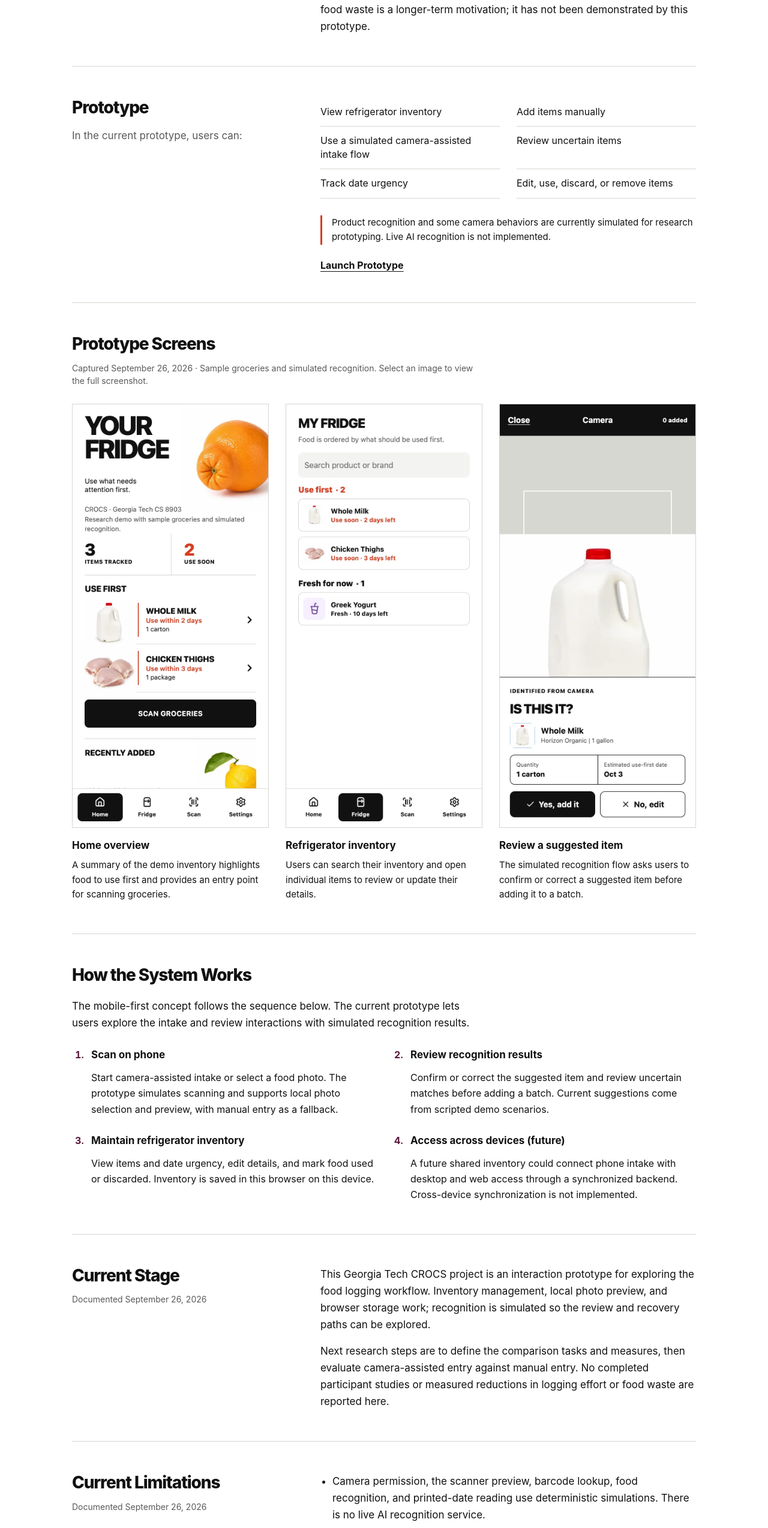
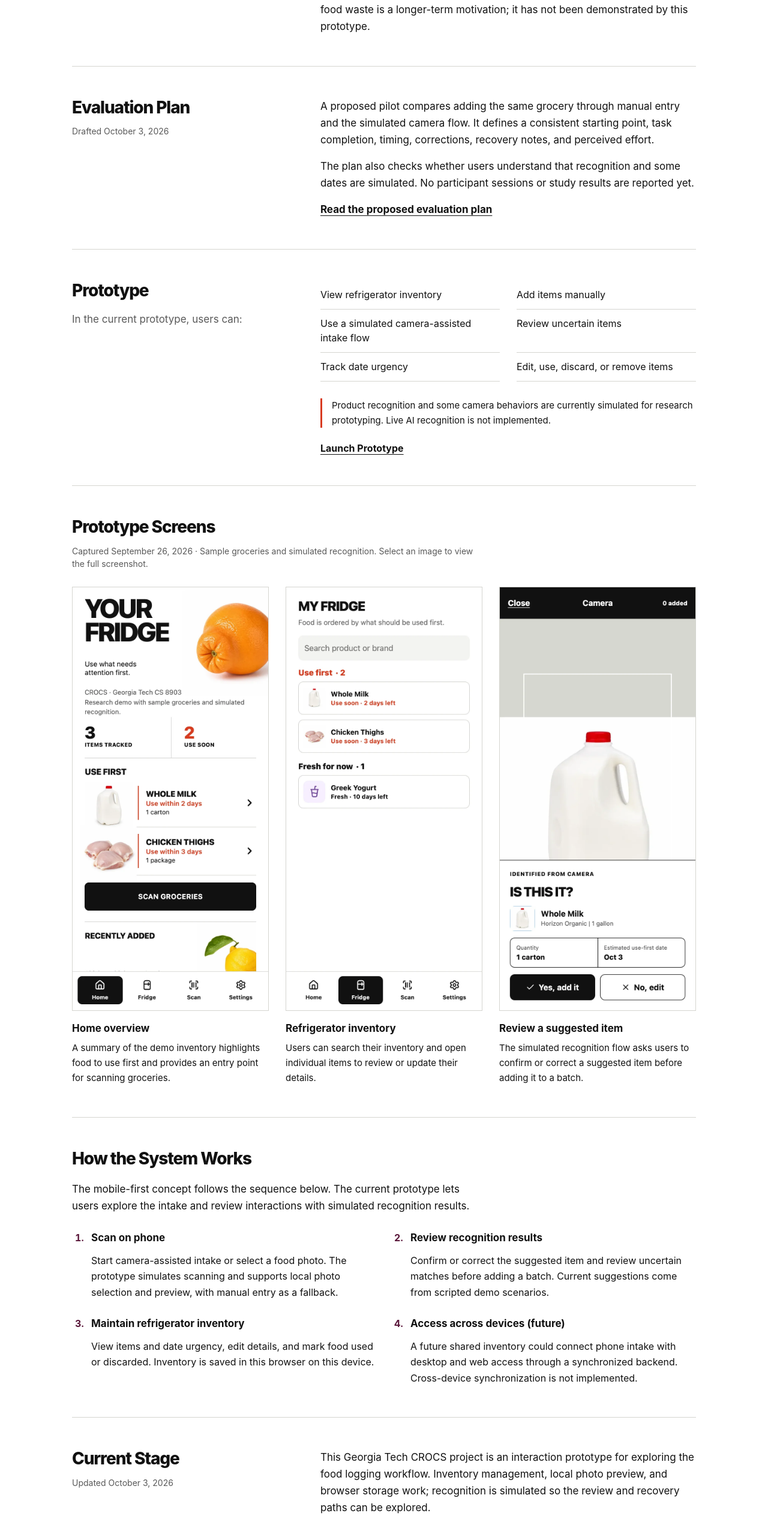
Before and after one commit to jasontello/crocs-gatech-masters-project, a React (Vite) app in the folder 04_Development/app/: page / in a window 1280 px wide. Shown: the part 1110-3657 px from the top of the page at 60% size. Built offline with nearby package versions, Linux system fonts and the light colour scheme.

Commit message:
Draft CROCS evaluation protocol and link it from research page

```diff
--- a/04_Development/app/src/features/landing/LandingPage.tsx
+++ b/04_Development/app/src/features/landing/LandingPage.tsx
@@ -2,6 +2,7 @@ import "./landing.css";
 
 const prototypeUrl = `${import.meta.env.BASE_URL}?prototype`;
 const repositoryUrl = "https://github.com/jasontello/crocs-gatech-masters-project";
+const evaluationPlanUrl = `${repositoryUrl}/blob/main/04_Development/app/docs/evaluation-plan.md`;
 
 const prototypeFeatures = [
   "View refrigerator inventory",
@@ -102,6 +103,27 @@ export function LandingPage() {
             </div>
           </section>
 
+          <section className="landing-section landing-section-split" aria-labelledby="evaluation-heading">
+            <div>
+              <h2 id="evaluation-heading">Evaluation Plan</h2>
+              <p className="landing-status-date">
+                Drafted <time dateTime="2026-10-03">October 3, 2026</time>
+              </p>
+            </div>
+            <div className="landing-copy">
+              <p>
+                A proposed pilot compares adding the same grocery through manual entry and the
+                simulated camera flow. It defines a consistent starting point, task completion,
+                timing, corrections, recovery notes, and perceived effort.
+              </p>
+              <p>
+                The plan also checks whether users understand that recognition and some dates are
+                simulated. No participant sessions or study results are reported yet.
+              </p>
+              <p><a className="landing-text-link" href={evaluationPlanUrl}>Read the proposed evaluation plan</a></p>
+            </div>
+          </section>
+
           <section className="landing-section landing-prototype" aria-labelledby="prototype-heading">
             <div>
               <h2 id="prototype-heading">Prototype</h2>
@@ -192,7 +214,7 @@ export function LandingPage() {
             <div>
               <h2 id="stage-heading">Current Stage</h2>
               <p className="landing-status-date">
-                Documented <time dateTime="2026-09-26">September 26, 2026</time>
+                Updated <time dateTime="2026-10-03">October 3, 2026</time>
               </p>
             </div>
             <div className="landing-copy">
@@ -202,8 +224,8 @@ export function LandingPage() {
                 work; recognition is simulated so the review and recovery paths can be explored.
               </p>
               <p>
-                Next research steps are to define the comparison tasks and measures, then evaluate
-                camera-assisted entry against manual entry. No completed participant studies or
+                A draft evaluation plan now defines comparison tasks and measures. The next steps
+                are mentor review and a pilot before evaluating the intake paths. No completed participant studies or
                 measured reductions in logging effort or food waste are reported here.
               </p>
             </div>
```
Also changed, not shown: 04_Development/app/docs/evaluation-plan.md (added, +55 -0 lines).
